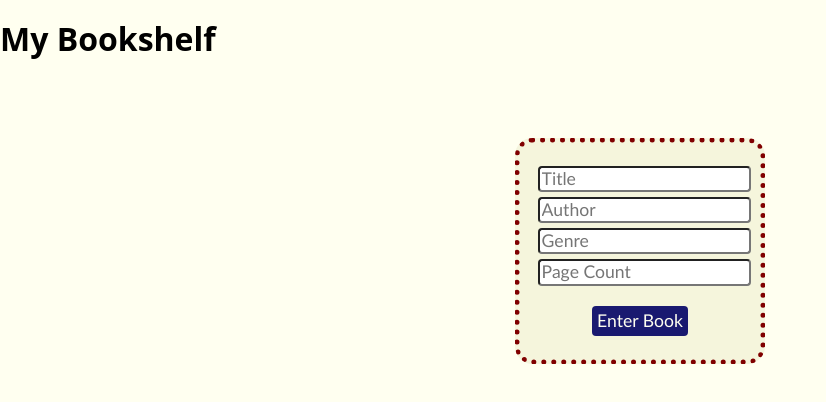
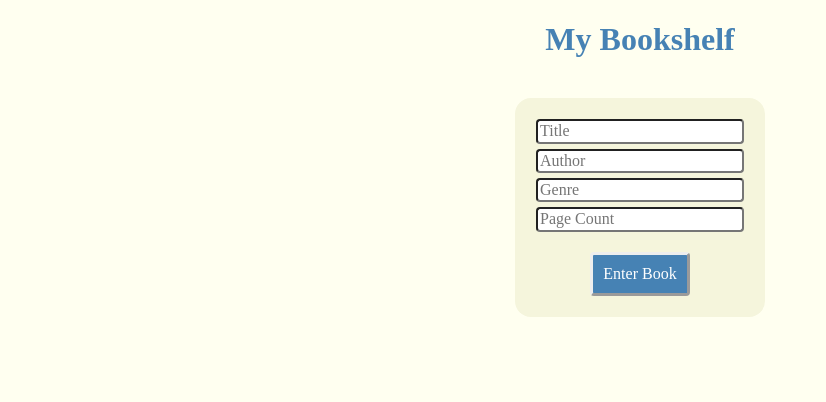
Before and after one commit to swic-cis-177/mt-project-elizabeth-meyer, a website: page index.html in a window 1280 px wide. Shown: the whole page, without its empty margins (0-826 px from the left). Drawn offline with nearby package versions, Linux system fonts and the light colour scheme; a web font is replaced by a local one.

Commit message:
Add font and change colors. Add h1 CSS.

```diff
--- a/style.css
+++ b/style.css
@@ -1,16 +1,19 @@
 body {
   background-color: ivory;
+  font-family: "Source Serif Pro", serif;
 }
 form {
   background-color: beige;
-  border: 5px dotted maroon;
+  border: 1px maroon;
   border-radius: 1em;
   color: maroon;
-  font-family: "Gill Sans", "Gill Sans MT", "Trebuchet MS", sans-serif;
-  font-size: 1.1em;
-  margin: 10vmin auto;
+  margin: 5vmin auto;
   padding: 1em;
   width: 250px;
+}
+h1 {
+  color: steelblue;
+  text-align: center;
 }
 label {
   left: -9999px;
@@ -23,20 +26,19 @@ input {
   margin: 5px auto;
 }
 button {
-  background-color: midnightblue;
-  border: none;
+  background-color: steelblue;
+  border: outset;
   border-radius: 4px;
-  color: ivory;
+  color: white;
   cursor: pointer;
   display: block;
-  font-family: "Gill Sans", "Gill Sans MT", "Trebuchet MS", sans-serif;
   margin: 5px auto;
   margin-top: 20px;
-  padding: 5px;
+  padding: 10px;
   transition: background-color 0.5s ease-in;
 }
 
 button:focus,
 button:hover {
-  background-color: steelblue;
+  background-color: rgb(38, 118, 184);
 }
```
